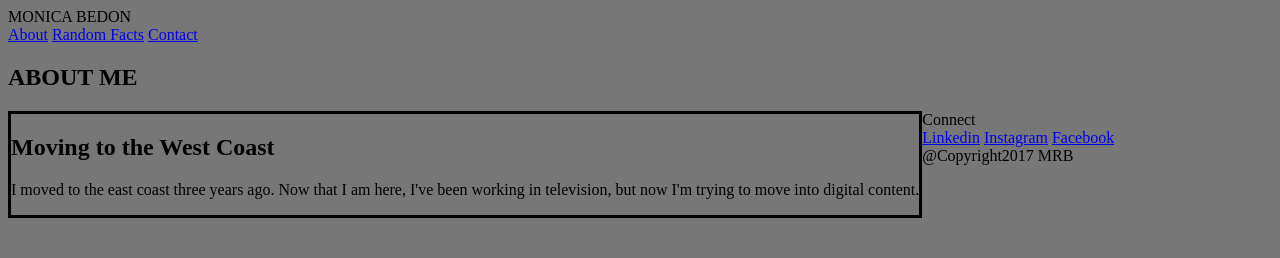
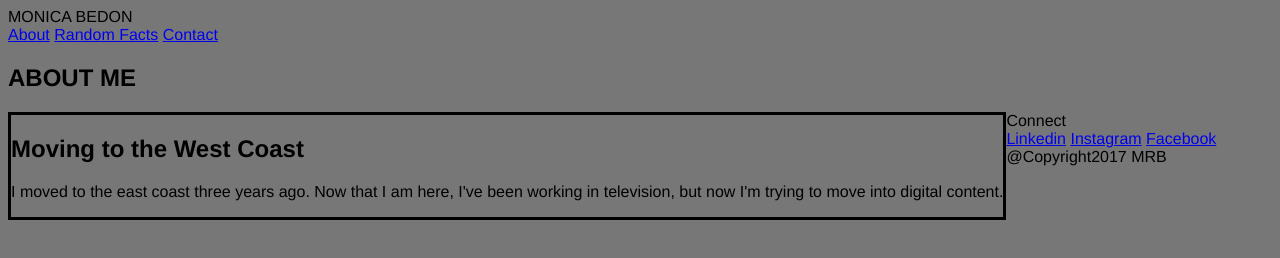
Before and after one commit to Monbedon/HW-Wireframe, a plain HTML site: page index.html in a window 1280 px wide. Drawn offline with Linux system fonts and the light colour scheme.

Commit message:
css changes

```diff
--- a/index.html
+++ b/index.html
@@ -7,10 +7,14 @@
 
 body{
 	background-color:#777;
+	color: #ebebeb
+	border-width:960px;
+	font-family:helvetica;
 }
 
 .section{
     border-style: solid;
+
 }
 
 .p{
@@ -27,6 +31,10 @@ body{
 	border-style:solid;
 }
 
+.footer{
+	text-align:center;
+}
+
 </style>
 
 </head>
@@ -40,9 +48,11 @@ body{
 	<a href="/Contact/">Contact</a>
 </nav>
 
+<div>
+
 <section>
 
-<strong><h1>ABOUT ME</h1></strong>
+<h1>ABOUT ME</h1>
 
 <article class="floating-box">
 
@@ -53,6 +63,8 @@ body{
 </article>
 </section>
 
+</div>
+
 
 <aside>Connect</aside>
 
@@ -60,8 +72,11 @@ body{
 	<a href="/Instagram/">Instagram</a>
 	<a href="/Facebook/">Facebook</a>
 
+<div>
+
 <footer> @Copyright2017 MRB</footer>
 
+</div>
 
 </body>
 </html>
```
